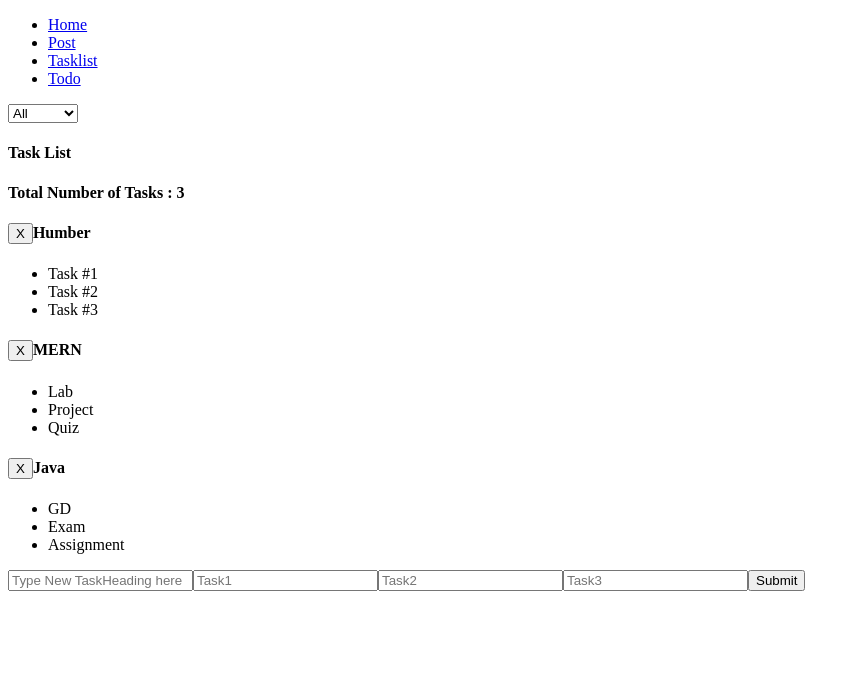
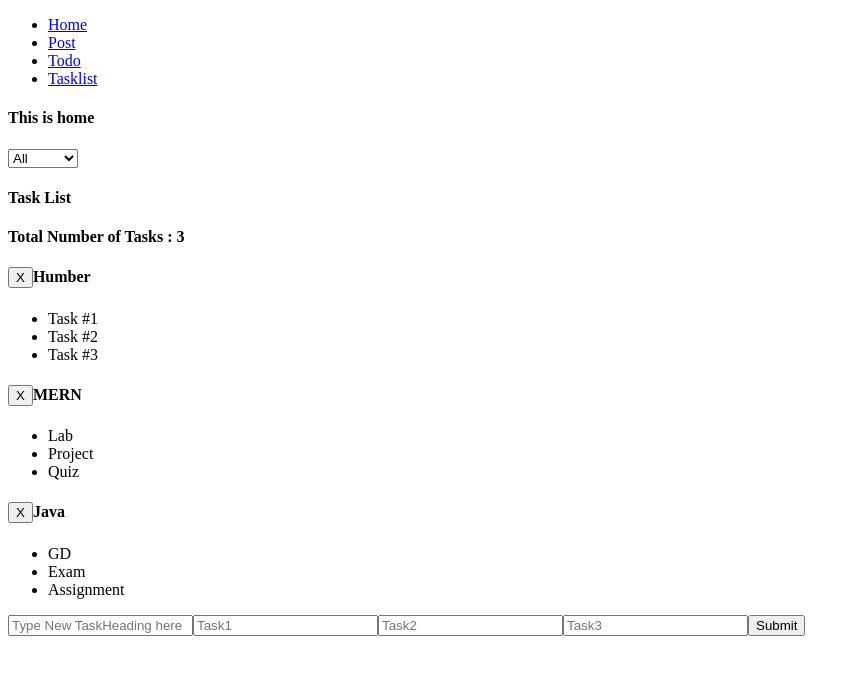
Before and after one commit to SudhirDeshwal/React_LabWork, a React (Create React App) app: page / in a window 1280 px wide. Shown: the top 674 px of the page, without its empty margins (0-860 px from the left). Built offline with nearby package versions, Linux system fonts and the light colour scheme.

Commit message:
All navigations are working properly

```diff
--- a/src/App.js
+++ b/src/App.js
@@ -7,7 +7,8 @@ import Home from './Home';
 import Post from './Post';
 import Todo from './Todo';
 import Navigation from './Navigation';
-
+import {BrowserRouter, Route , Switch} from 'react-router-dom'
+import PageNotFound from './PageNotFound';
 
 class App extends Component {
   state = {
@@ -66,9 +67,20 @@ render(){
     return(
       <div className='App'>
 
-          <Navigation></Navigation>
+<BrowserRouter>
+      <div>
+        <Navigation />
+          <Switch>
+          <Route path='/' exact component={Home} />
+          <Route path='/post' component={Post} />
+          <Route path='/todo' component={Todo} />
+          <Route path='/tasklist' component={Tasklist} />
+          <Route component={PageNotFound} />
+          </Switch>
+      </div>
+    </BrowserRouter>
 
-       <Taskfilter tasklist = {this.state.tasklist}  handlefilter={this.handleFilterTask} />
+    <Taskfilter tasklist = {this.state.tasklist}  handlefilter={this.handleFilterTask} />
        {/* <button onClick={this.switchNamehandler}>Click here to Add New Task</button>  */}
       <Header title="Task List" items={this.state.tasklist.length}/>
 
@@ -83,6 +95,7 @@ render(){
       <AddTaskform addtask={this.addNewTask}></AddTaskform>
 
 
+
       </div>
     );
   }
--- a/src/Navigation.js
+++ b/src/Navigation.js
@@ -1,4 +1,5 @@
 import React from 'react';
+import { Link, NavLink } from 'react-router-dom';
 
 const Navigation = (props)=> {
 
@@ -8,16 +9,16 @@ const Navigation = (props)=> {
 
          <ul>
              <li>
-                 <a href= '/'>Home</a>
+                 <NavLink to='/' exact>Home</NavLink>
              </li>
              <li>
-                 <a href= '/post'>Post</a>
+                 <NavLink  to='/post'>Post</NavLink>
              </li>
              <li>
-                 <a href= '/tasklist'>Tasklist</a>
+                 <NavLink to='/todo'>Todo</NavLink>
              </li>
              <li>
-                 <a href= '/todo'>Todo</a>
+                 <NavLink to='/tasklist'>Tasklist</NavLink>
              </li>
 
              </ul>
--- /dev/null
+++ b/src/PageNotFound.js
@@ -0,0 +1,7 @@
+import React from 'react';
+
+function PageNotFound() {
+  return <div>Page not found</div>;
+}
+
+export default PageNotFound;
--- a/src/Post.js
+++ b/src/Post.js
@@ -1,4 +1,5 @@
 import React from 'react';
+
 
 const Post = (props)=> {
 
```
Lines whose indentation alone changed are shown as unchanged.
